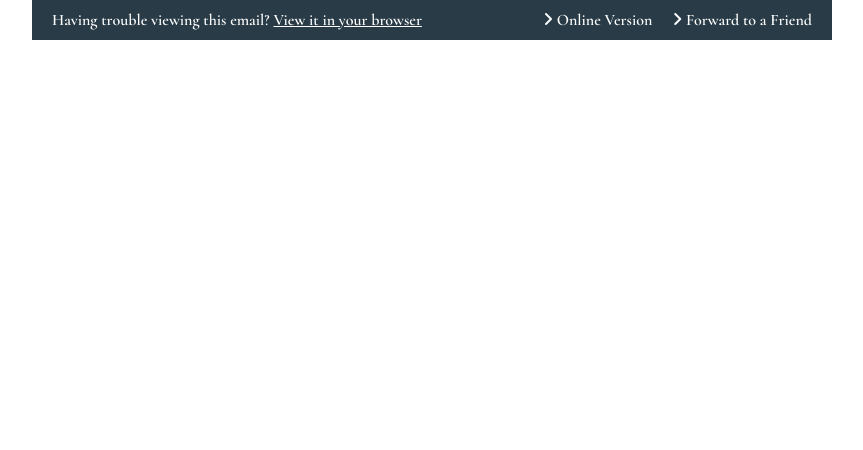
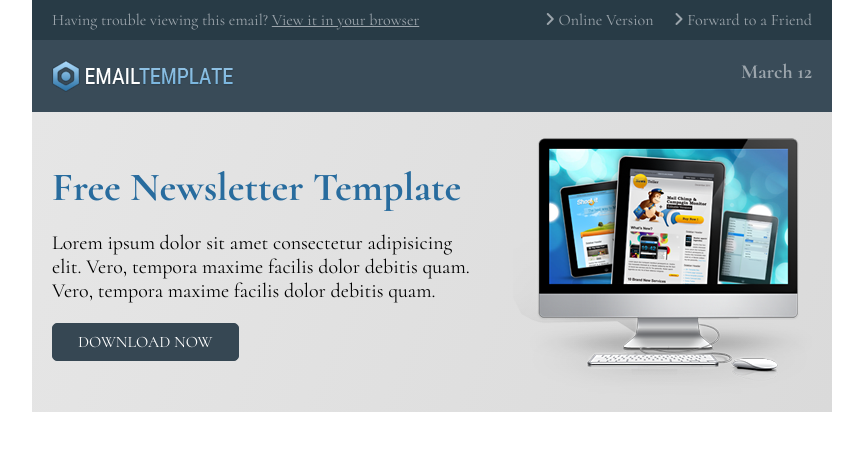
Before and after one commit to TurjoSerao/Newsletter, a plain HTML site: page index.html in a window 1280 px wide. Shown: the whole page, without its empty margins (208-1071 px from the left). Drawn offline with Linux system fonts and the light colour scheme.

Commit message:
added header and banner seaction

```diff
--- a/index.html
+++ b/index.html
@@ -28,6 +28,23 @@
             </div>
          </div>
          <!-- end top bar -->
+          <!-- header -->
+          <div class="header">
+            <img src="styles/images/logo.png" alt="Log">
+            <h2>March 12</h2>
+          </div>
+          <!-- header end -->
+            <!-- banner -->
+            <div class="banner">
+                <div class="banner-left">
+                    <h1>Free Newsletter Template</h1>
+                    <p class="text">Lorem ipsum dolor sit amet consectetur adipisicing elit. Vero, tempora maxime facilis dolor debitis quam. Vero, tempora maxime facilis dolor debitis quam.</p>
+                    <button class="btn">Download Now</button>
+                </div>
+                <div class="banner-right">
+                    <img src="styles/images/banner.png" alt="">
+                </div>
+            </div>
     </div>
 </body>
 </html>
--- a/styles/style.scss
+++ b/styles/style.scss
@@ -5,7 +5,6 @@
     padding: 0;
     box-sizing: border-box;
     font-family: "Cormorant", serif;
-    font-weight: 600;
 }
 
 .main {
@@ -27,7 +26,7 @@ span {
 
 .top-bar-left p {
     font-size: 16px;
-    color: white;
+    color: #9ca5ac;
 }
 
 .top-bar-right ul {
@@ -36,10 +35,54 @@ span {
     align-items: center;
     >li {
         list-style: none;
-        color: white;
+        color: #9ca5ac;
     }
 }
 a {
     text-decoration: none;
+    color: #9ca5ac;
+}
+
+// header
+.header {
+    display: flex;
+    justify-content: space-between;
+    padding: 20px 20px;
+    background-color: #394b58;
+    > h2 {
+        color: #9ca5ac;
+        font-size: 20px;
+        font-weight: bold;
+    }
+}
+
+// banner
+.banner {
+    height: 300px;
+    display: flex;
+    justify-content: space-between;
+    align-items: center;
+    padding: 20px 20px;
+    background: linear-gradient(111deg, rgb(230,230,230) 0%, rgb(218,218,218) 100%);
+    gap: 40px;
+}
+
+.banner-left h1 {
+    font-size: 40px;
+    color: #286c9e;
+}
+
+.text {
+    font-size: 20px;
+    padding: 20px 0;
+}
+
+.btn {
+    padding: 8px 25px;
+    background-color: #364753;
+    border: 1px solid #364753;
     color: white;
+    font-size: 16px;
+    text-transform: uppercase;
+    border-radius: 5px;
 }
```
Also changed, not shown: styles/images/banner.png (added), styles/style.min.css, 1 other file.
